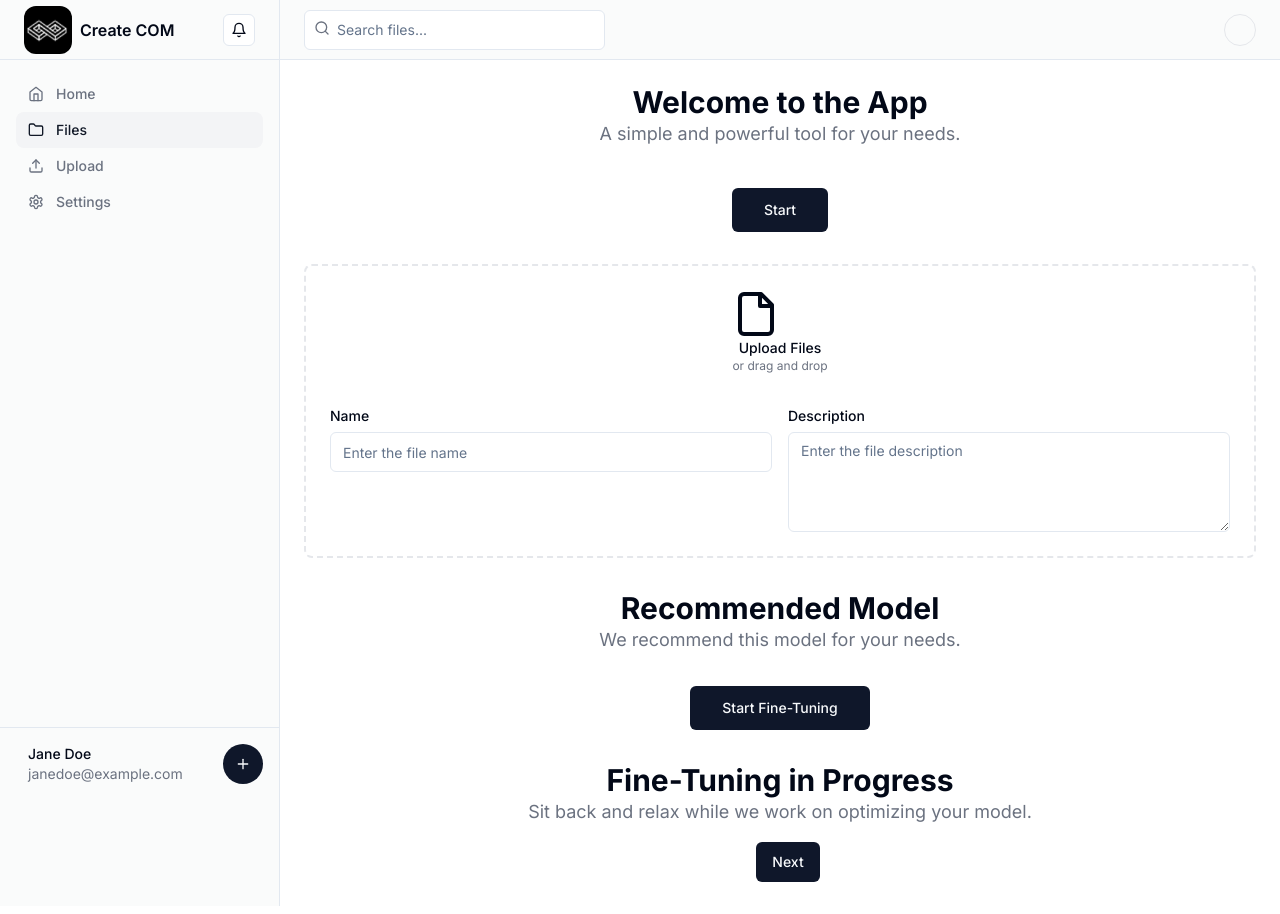
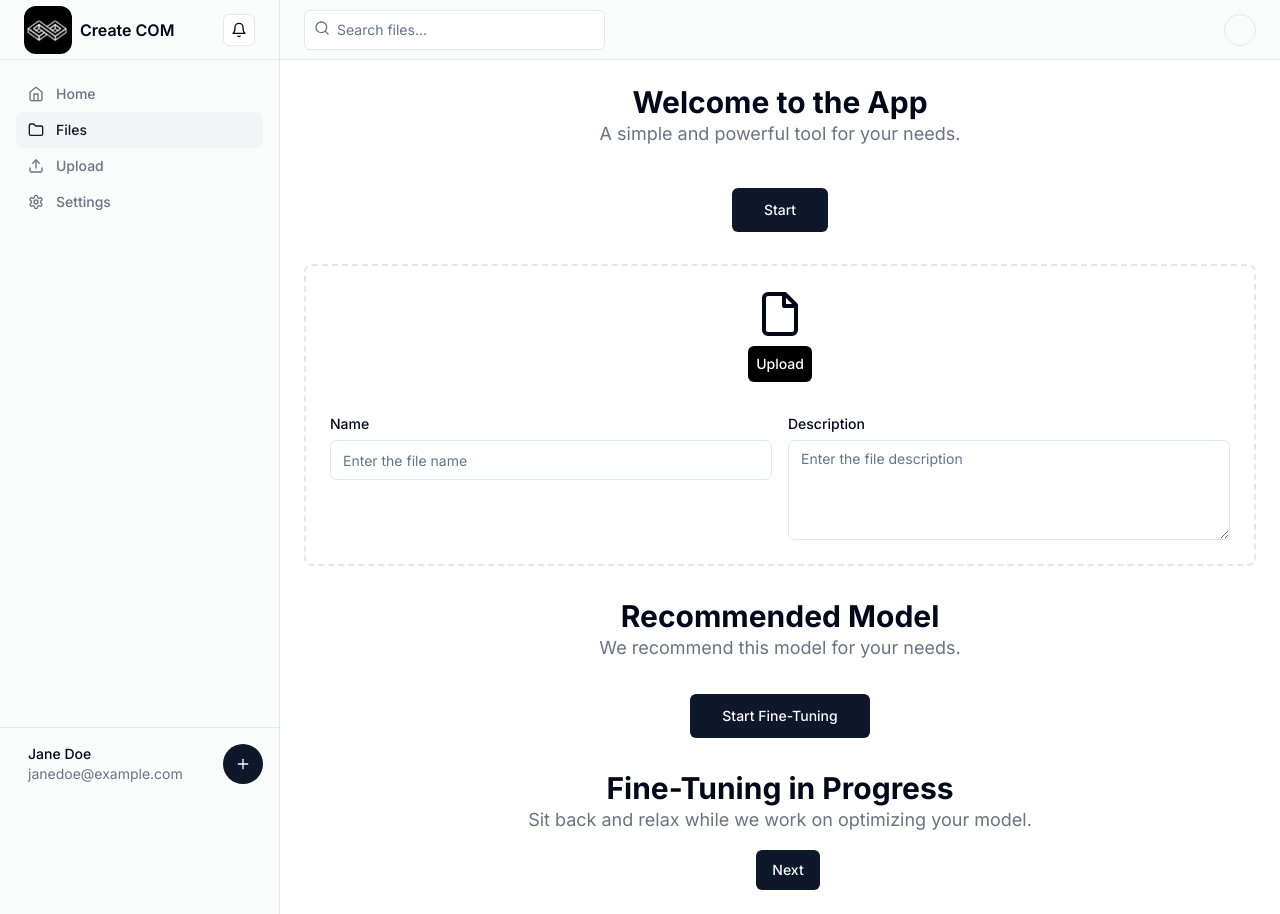
Before and after one commit to create-protocol/create-com-dashboard, a Next.js app: page / in a window 1280 px wide. Built offline with nearby package versions, Linux system fonts and the light colour scheme.

Commit message:
changes in image-upload flow

```diff
--- a/package.json
+++ b/package.json
@@ -20,6 +20,7 @@
     "react": "^18",
     "react-dom": "^18",
     "react-dropzone": "^14.2.3",
+    "react-toastify": "^10.0.5",
     "tailwind-merge": "^2.2.1",
     "tailwindcss-animate": "^1.0.7"
   },
--- a/src/app/page.js
+++ b/src/app/page.js
@@ -1,13 +1,15 @@
 import Link from 'next/link';
 import HomePage from '@/pages/home';
 import About from '@/pages/about';
+import { ToastContainer } from 'react-toastify';
+import 'react-toastify/dist/ReactToastify.css';
 import "./globals.css";
 
 export default function Home() {
   return (
     <>
       <HomePage />
-
+      <ToastContainer />
     </>
   );
 }
--- a/src/customcomponents/UploadFile.js
+++ b/src/customcomponents/UploadFile.js
@@ -1,20 +1,15 @@
 "use client"; // This is a client component 👈🏽
 
 import React, { useState } from "react";
-import { useDropzone } from "react-dropzone";
 import { Button } from "@/components/ui/button";
+import { toast } from "react-toastify";
+import "react-toastify/dist/ReactToastify.css";
 
 function FileUpload() {
     const [uploadedFile, setUploadedFile] = useState(null);
+    const [uploading, setUploading] = useState(false);
 
-    const onDrop = async (acceptedFiles) => {
-        const file = acceptedFiles[0];
-        setUploadedFile(file);
-        // You can optionally display the file name or size to the user
-        console.log("Uploaded file:", file.name);
-        console.log("File size:", file.size);
-
-        // Send the file to your backend for upload
+    const uploadFile = async (file) => {
         const formData = new FormData();
         formData.append("file", file);
 
@@ -23,32 +18,68 @@ function FileUpload() {
                 method: "POST",
                 body: formData,
             });
+            return response;
+        } catch (error) {
+            throw error;
+        }
+    };
+
+    const handleUpload = async () => {
+        if (!uploadedFile) {
+            toast.error("Please select a file to upload");
+            return;
+        }
+
+        setUploading(true);
+
+        try {
+            const response = await uploadFile(uploadedFile);
             if (response.ok) {
-                console.log("File uploaded successfully");
+                toast.success("File uploaded successfully");
+                setUploadedFile(null);
             } else {
                 console.error("Failed to upload file:", response.statusText);
             }
         } catch (error) {
             console.error("Error uploading file:", error);
+        } finally {
+            setUploading(false);
         }
     };
 
-    const { getRootProps, getInputProps } = useDropzone({ onDrop });
+    const handleFileChange = (acceptedFiles) => {
+        const file = acceptedFiles[0];
+        setUploadedFile(file);
+        // You can optionally display the file name or size to the user
+        console.log("Uploaded file:", file.name);
+        console.log("File size:", file.size);
+    };
 
     return (
-        <div {...getRootProps()} className="dropzone">
-            <input {...getInputProps()} />
-            <FileIcon className="h-12 w-12" />
-            <div className="text-sm">
-                <Button size="xs" variant="ghost">
-                    Upload Files
-                </Button>
-                <span className="block text-xs text-gray-500 dark:text-gray-400">or drag and drop</span>
-            </div>
+        <div className="dropzone flex flex-col items-center justify-center">
+            <label htmlFor="file-upload" className="cursor-pointer">
+                <FileIcon className="h-12 w-12" />
+            </label>
+            <input
+                type="file"
+                accept=".png,.jpg,.jpeg"
+                onChange={(e) => handleFileChange(e.target.files)}
+                style={{ display: "none" }}
+                id="file-upload"
+            />
             {uploadedFile && (
                 <p>Selected file: {uploadedFile.name} ({uploadedFile.size} bytes)</p>
             )}
+            <Button
+                size="xs"
+                onClick={handleUpload}
+                // disabled={!uploadedFile || uploading}
+                className="bg-black text-white mt-2 p-2"
+            >
+                {uploading ? "Uploading..." : "Upload"}
+            </Button>
         </div>
+
     );
 }
 
```
Also changed, not shown: 1 other file (tests, documents, lock files or other folders).
